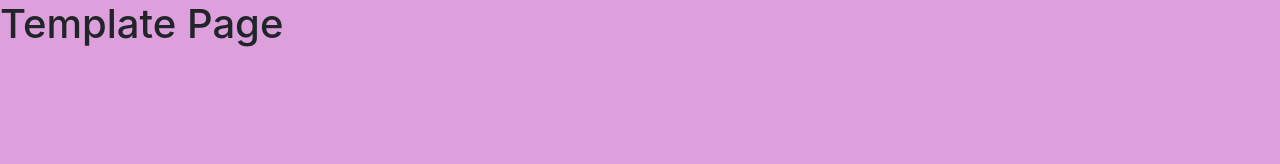
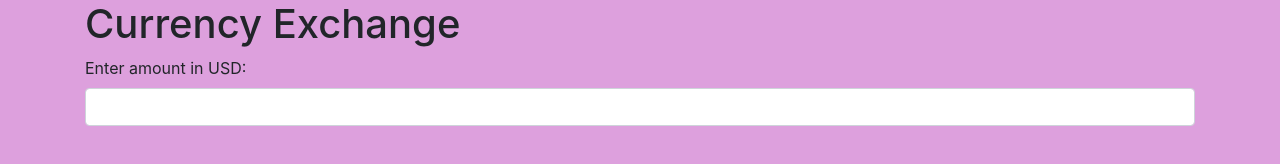
Before and after one commit to louiesch/currency-exchange, a website built with webpack: page src/index.html in a window 1280 px wide. Built offline with nearby package versions, Linux system fonts and the light colour scheme.

Commit message:
add input form to html

```diff
--- a/package.json
+++ b/package.json
@@ -2,7 +2,7 @@
   "name": "template-repo",
   "version": "1.0.0",
   "description": "#### _{Brief description of application}_",
-  "main": "index.js",
+  "main": "main.js",
   "scripts": {
     "build": "webpack --mode development",
     "start": "npm run build; webpack-dev-server --open --mode development",
--- a/src/index.html
+++ b/src/index.html
@@ -1,9 +1,15 @@
 <!DOCTYPE html>
 <html lang="en-US">
 <head>
-  <title>Template</title>
+  <title>Currency Exchange</title>
 </head>
 <body>
-  <h1>Template Page</h1>
+  <div class='container'>
+    <h1>Currency Exchange</h1>
+    <form id='formOne'>
+      <label for='dollars'>Enter amount in USD:</label>
+      <input id='dollars' class='form-control'>
+    </form>
+  </div>
 </body>
 </html>
--- a/timetrack.txt
+++ b/timetrack.txt
@@ -1 +1,3 @@
 8:20am currently getting API key
+8:50am my neck is really hurting me this morning. gonna take some painkillers and lay down, i'll make up the time lost
+1:00pm well that took longer than expected. I'll make up the 3 hours on the weekend.
```
Also changed, not shown: __tests__/nameOfFileToTest.test.js (deleted).
